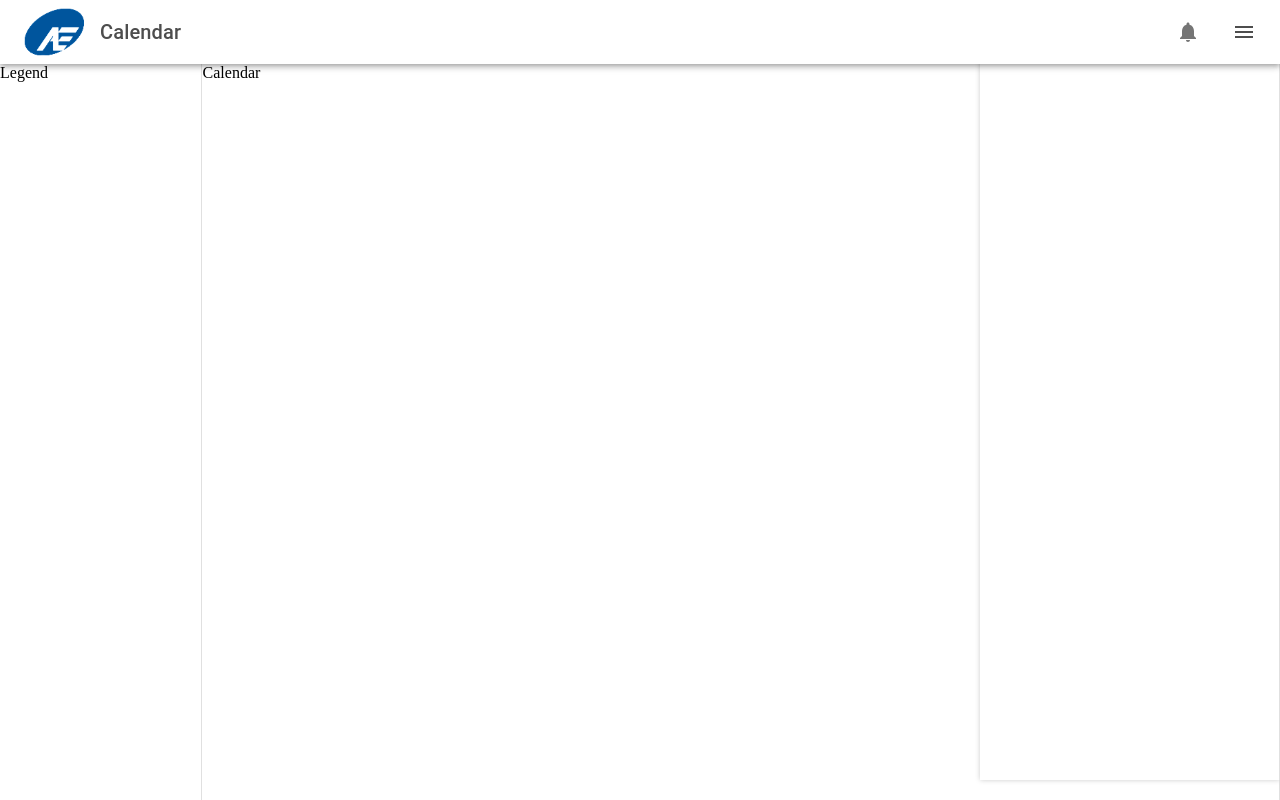
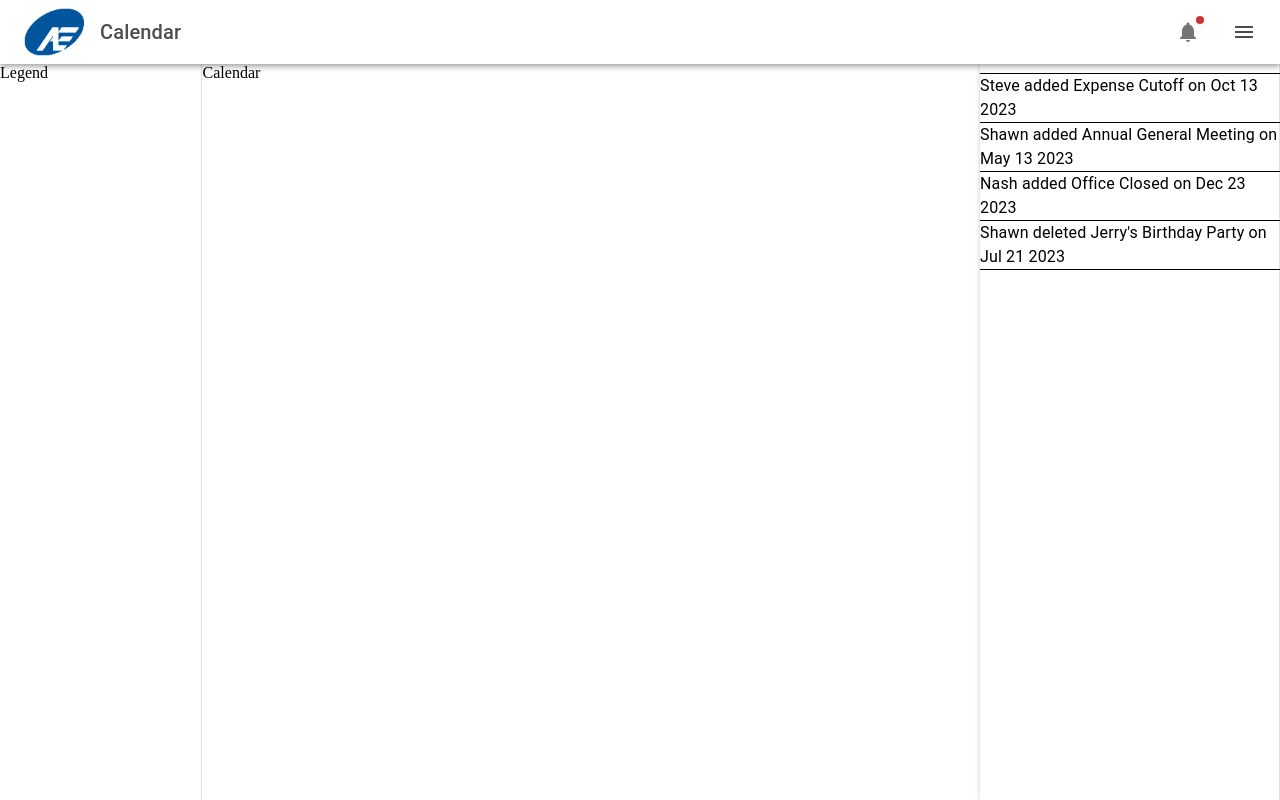
Before and after one commit to rcacho/static-web-app, a Next.js app: page / in a window 1280 px wide. Both pictures are taken after a click on the icon 1188 px from the left and 32 px from the top of the page. Built offline with nearby package versions, Linux system fonts and the light colour scheme; no server answers.

Commit message:
More work done on alerts.

```diff
--- a/src/components/alert/AlertButton.tsx
+++ b/src/components/alert/AlertButton.tsx
@@ -1,58 +1,102 @@
-import { Badge, Box, ClickAwayListener, Popper } from "@mui/material";
+import { Badge, ClickAwayListener, Popper, Stack, Typography } from "@mui/material";
 import React, { useEffect, useState } from "react";
-import { render } from "react-dom";
 import NotificationsIcon from "@mui/icons-material/Notifications";
 
+type Alert = {
+    name: String,
+    date: Date,
+    admin: String,
+    action: String,
+}
+
 const AlertButton = () => {
-    const alertPanelStyle = {
-        bgcolor: "white",
-        color: "black",
-        height: "calc(100vh - 64px)",
-        width: 300,
-        boxShadow: "0 0 5px #ccc",
-    }
     const apiPath = "/api/hello" // @TODO: Placeholder
 
     useEffect(() => {
         fetch(apiPath)
             .then(res => res.json())
             .then(json => {
-            console.log(json) // @TODO: Placeholder
-            // Some useful attributes:
+                console.log(json) // @TODO: Placeholder: will initialise alerts later.
+                setAlerts([
+                    { name: "Expense Cutoff", date: new Date("2023-10-13"), admin: "Steve", action: "added" },
+                    { name: "Annual General Meeting", date: new Date("2023-05-13"), admin: "Shawn", action: "added" },
+                    { name: "Office Closed", date: new Date("2023-12-23"), admin: "Nash", action: "added" },
+                    { name: "Jerry's Birthday Party", date: new Date("2023-07-21"), admin: "Shawn", action: "deleted" },
+                ])
+                // Attributes for Alert type:
                 // json.event_name
                 // json.event_date
                 // json.admin_id
             })
-    })
+    }, [])
 
-    const [hasAlerts, setHaslerts] = useState(false)
+    const [alerts, setAlerts] = useState<Alert[]>([]);
     const [panelAnchor, setPanelAnchor] = useState<null | HTMLElement>(null);
-
-    const renderAlerts = () => {
-        return <div></div>
-    }
 
     const handleClick = (event: any) => {
         panelAnchor ? setPanelAnchor(null) : setPanelAnchor(event.currentTarget);
     }
 
     return (
-        <Badge variant="dot" badgeContent={2} color="error" invisible={!hasAlerts}>
-            <NotificationsIcon onClick={handleClick} color="action"/>
-            <Popper open={Boolean(panelAnchor)} anchorEl={panelAnchor}>
-                <ClickAwayListener onClickAway={handleClick}>
-                    <Box style={alertPanelStyle}>
-                        {renderAlerts()}
-                    </Box>
-                </ClickAwayListener>
-            </Popper>
+        <Badge variant="dot" badgeContent={2} color="error" invisible={alerts.length == 0}>
+            <NotificationsIcon onClick={handleClick} color="action" />
+            <AlertPanel alerts={alerts} panelAnchor={panelAnchor} onClickAway={handleClick}/>
         </Badge>
     )
 }
 
-const AlertItem = () => {
+const AlertPanel = (props: any) => {
+    const alertPanelStyle = {
+        bgcolor: "white",
+        color: "black",
+        marginTop: '20px',
+        paddingTop: '10px',
+        height: "calc(100vh - 64px)",
+        width: 300,
+        boxShadow: "0 0 5px #ccc",
+    }
+
+    const alertPanelOffset = {
+        modifiers: {
+            offset: {
+                offset: '0, 30'
+            }
+        }
+    }
+
+    const renderAlerts = () => {
+        const alertItems = [];
+        for (const alert of props.alerts) {
+            alertItems.push(<AlertItem alert={alert}/>)
+        }
+        return alertItems
+    }
+
     return (
-        <div/>
+        <Popper open={Boolean(props.panelAnchor)} anchorEl={props.panelAnchor} PaperProps={{style: alertPanelStyle}}>
+            <ClickAwayListener onClickAway={props.onClickAway}>
+                <Stack style={alertPanelStyle}>
+                    {renderAlerts()}
+                </Stack>
+            </ClickAwayListener>
+        </Popper>
+    );
+}
+
+const AlertItem = (props: {alert: Alert}) => {
+    const alertItemStyle = {
+        minHeight: '50px',
+        borderStyle: 'solid',
+        borderWidth: '1px 0px',
+        marginTop: '-1px'
+    }
+
+    const alertString = `${props.alert.admin} ${props.alert.action} ${props.alert.name} on ${props.alert.date.toDateString().substring(4)}`
+
+    return (
+        <Stack direction="row" style={alertItemStyle}>
+            <Typography>{alertString}</Typography>
+        </Stack>
     )
 }
 
```
Also changed, not shown: 1 other file (tests, documents, lock files or other folders). Lines whose indentation alone changed are shown as unchanged.
